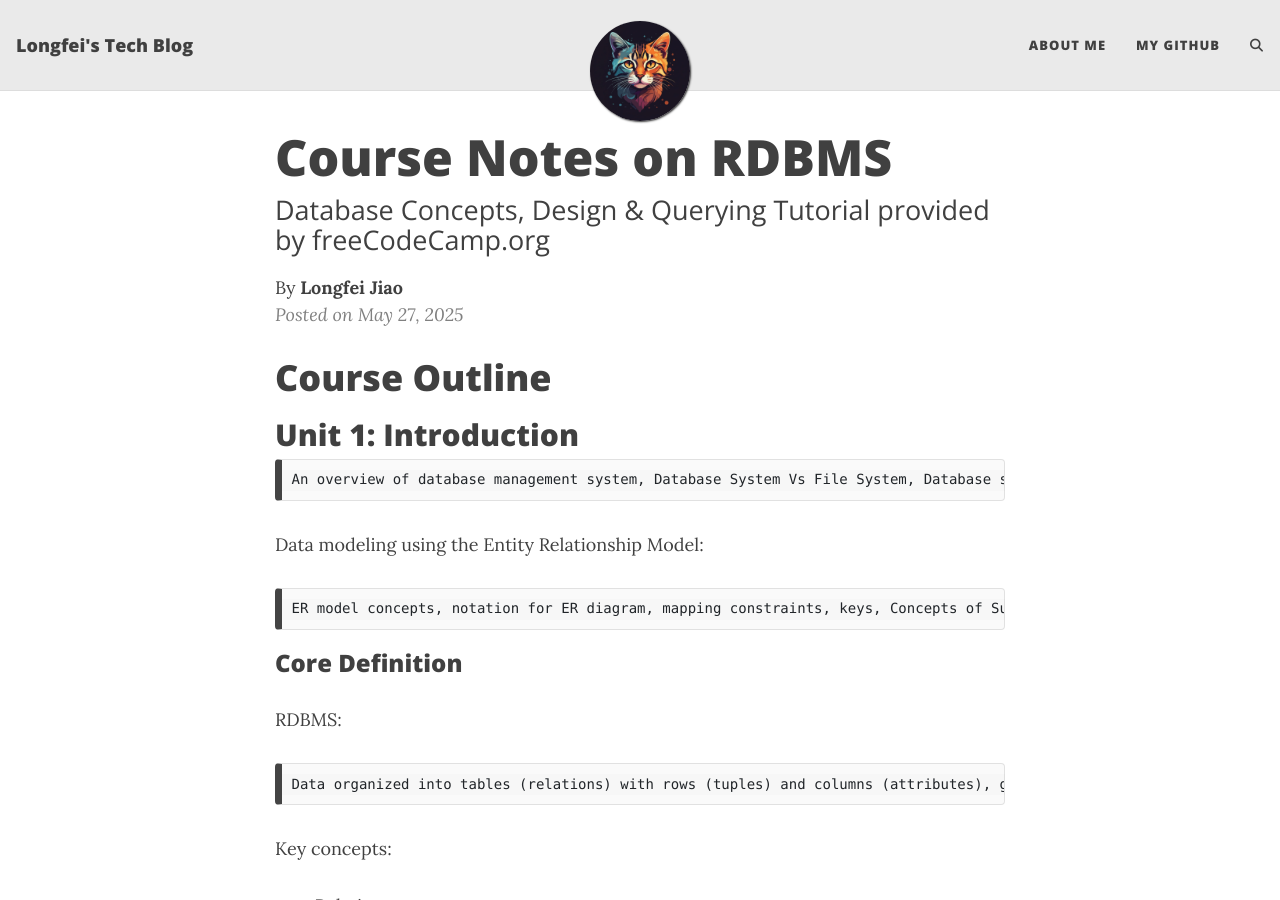
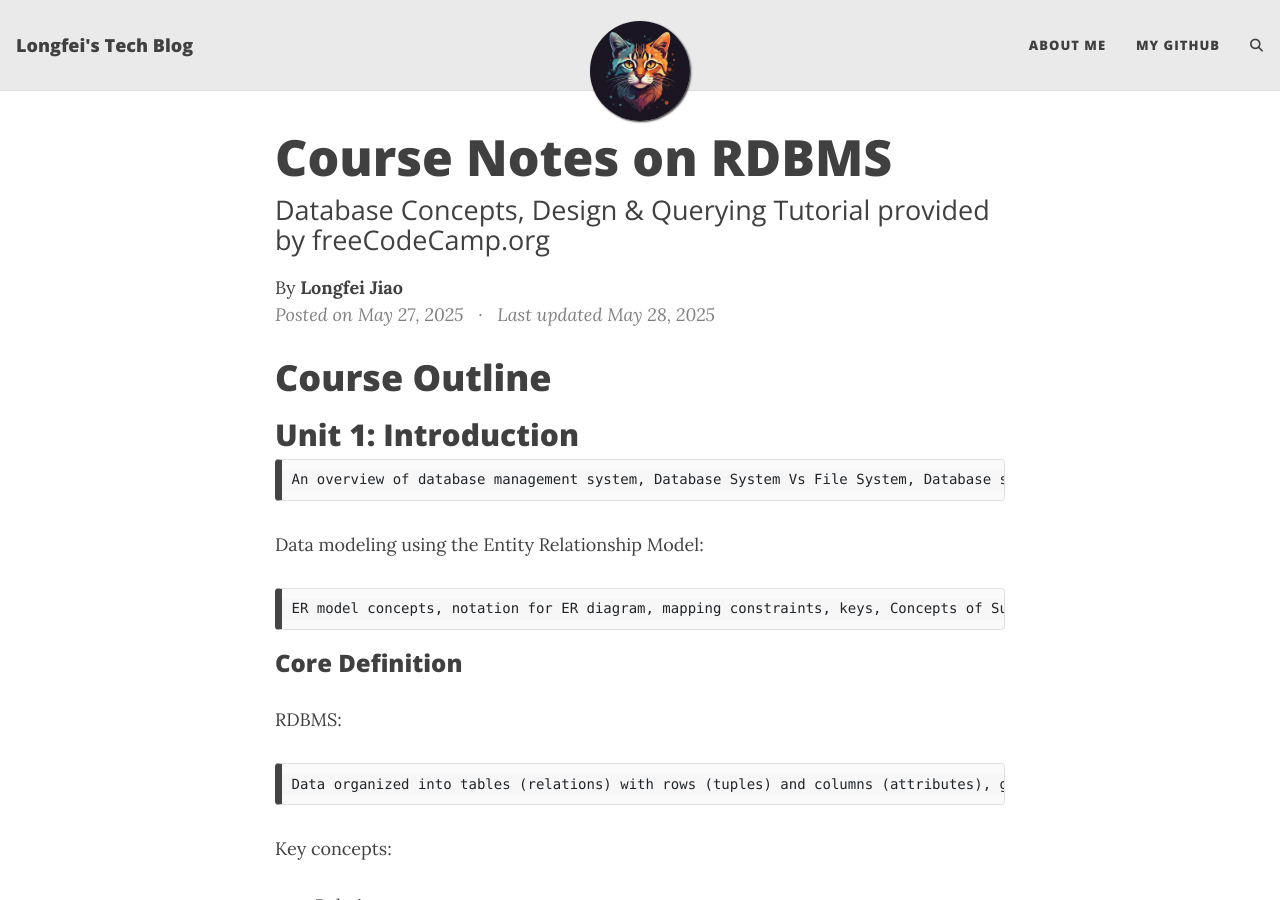
Before and after one commit to longfeiCA/longfeica.github.io, a Jekyll site: the page built from _posts/2025-05-27-DBMS-notes.md, in a window 1280 px wide and 900 px high. Built offline with Jekyll 4.4.1, drawn with Linux system fonts in a browser that asks for light colours; Markdown is read by kramdown in place of the engine named in the settings; comment, search, counter and statistics services are not loaded.

Commit message:
try last-updated tag

```diff
--- a/_posts/2025-05-27-DBMS-notes.md
+++ b/_posts/2025-05-27-DBMS-notes.md
@@ -6,6 +6,7 @@ tags: [SQL, database, DBMS]
 comments: false
 mathjax: false
 author: Longfei Jiao
+last-updated: 2025-05-28
 ---
 
 
```
